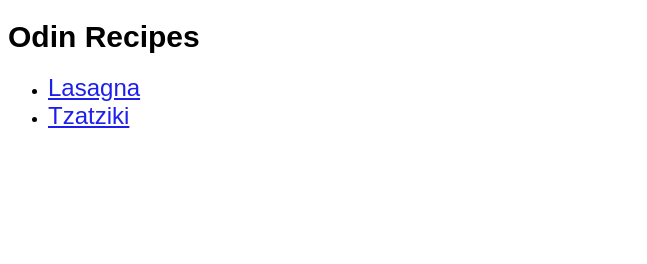
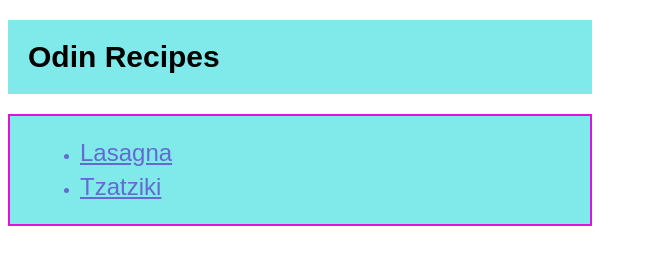
Before and after one commit to anjahrot/odin-recipes, a plain HTML site: page index.html in a window 1280 px wide. Shown: the whole page, without its empty margins (0-647 px from the left). Drawn offline with Linux system fonts and the light colour scheme.

Commit message:
Edited index.html and style.css, using box model to place items

```diff
--- a/index.html
+++ b/index.html
@@ -7,10 +7,12 @@
     <link rel="stylesheet" href="style.css">
 </head>
 <body>
-    <h1>Odin Recipes</h1>
+    <div class="oversikt">
+      <h1>Odin Recipes</h1>
       <ul>
         <li><a href="recipes/lasagna.html">Lasagna</a></li>
         <li><a href="recipes/tzatziki.html">Tzatziki</a></li>
       </ul>
+    </div>
 </body>
 </html>
--- a/style.css
+++ b/style.css
@@ -1,5 +1,10 @@
-body {
+html {
     font-family: arial, verdana, 'sans-serif';
+    /* margin: 0; */
+    padding: 0;
+    width: 600px;
+    box-sizing: border-box;
+    background-color: white;
 }
 
 img .lasagna {
@@ -7,9 +12,27 @@ img .lasagna {
     height: auto;
 }
 
-h1 {
+.oversikt h1,
+.oversikt ul {
+    /* margin: 10px auto; */
+    background-color: rgb(128, 233, 233);
+}
+
+.oversikt > h1 {
+    padding: 20px;
     font-size: 30px;
     font-weight: bold;
+}
+
+.oversikt > ul {
+   margin-top: 20px;
+   padding: 20px 70px;
+   border: 2px solid #e213d8;
+}
+
+li {
+    padding: 3px 0px;
+    color:rgb(100, 106, 209)
 }
 
 a,
@@ -22,7 +45,7 @@ h2 .description{
 
 a,
 .ingredients {
-    color: rgb(31, 31, 235);
+    color: rgb(100, 106, 209);
 }
 
 .description,
```
